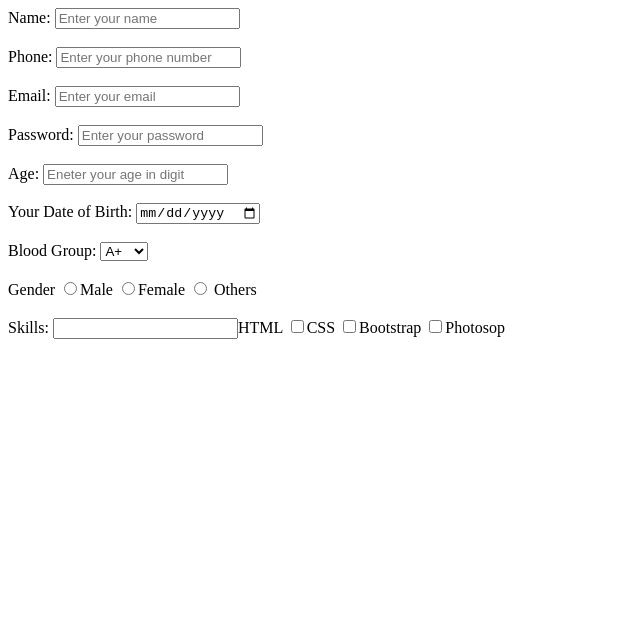
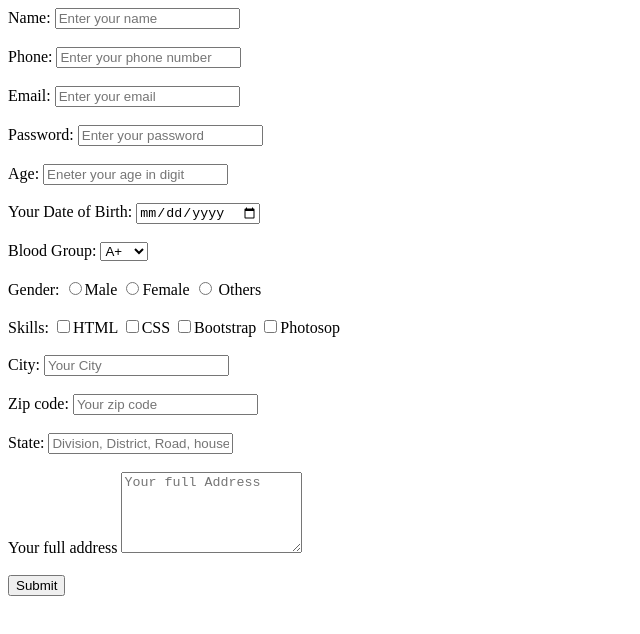
Before and after one commit to kawsar0277/Class-6, a plain HTML site: page index.html in a window 1280 px wide. Shown: the whole page, without its empty margins (0-640 px from the left). Drawn offline with Linux system fonts and the light colour scheme.

Commit message:
class-6 is added in repository

```diff
--- a/index.html
+++ b/index.html
@@ -38,18 +38,32 @@
             <option value="">O-</option>
         </select>
         <br> <br>
-        <label for="">Gender</label>
+        <label for="">Gender:</label>
         <input type="radio" name="gender" id="" value="">Male
         <input type="radio" name="grnder" id="" value="">Female
         <input type="radio" name="gender" id="" value=""> Others
         <br><br>
-        <label for="">Skills:</label>
-        <input type="chechbox" name="" id="" value="">HTML
+        <label>Skills:</label>
+        <input type="checkbox" name="" id="" value="">HTML
         <input type="checkbox" name="" id="" value="">CSS
         <input type="checkbox" name="" id="" value="">Bootstrap
         <input type="checkbox" name="" id="" value="">Photosop
 
         <br><br>
+        <label for="">City:</label>
+        <input type="text" placeholder="Your City" name="" value="" id="">
+        <br><Br>
+        <label for="">Zip code:</label>
+        <input type="number" placeholder="Your zip code" name="" min="" id="" value="">
+        <br><br>
+        <label for="">State:</label>
+        <input type="text" placeholder="Division, District, Road, house no.">
+        <br><br>
+        <label for="">Your full address</label>
+        <textarea type="text" placeholder="Your full Address" rows="5" cols="20" name="" id=""></textarea>
+        <br><br>
+        <input type="submit" name="" value="Submit">
+        </form>
 
     </body>
 </html>
```
